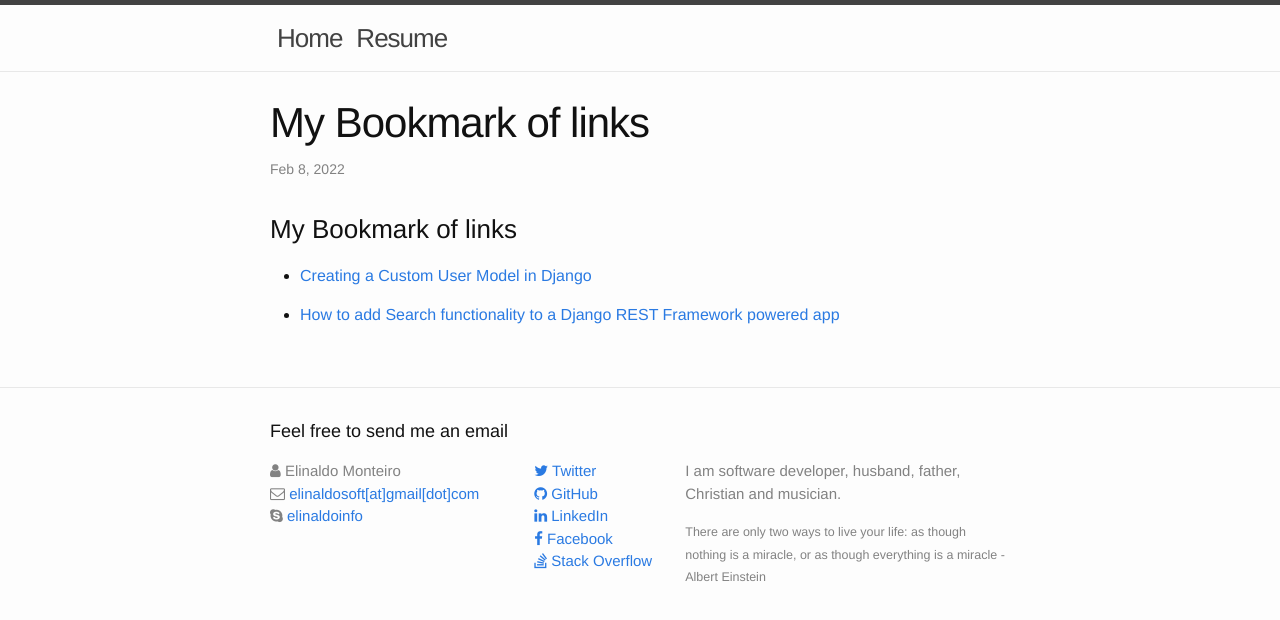
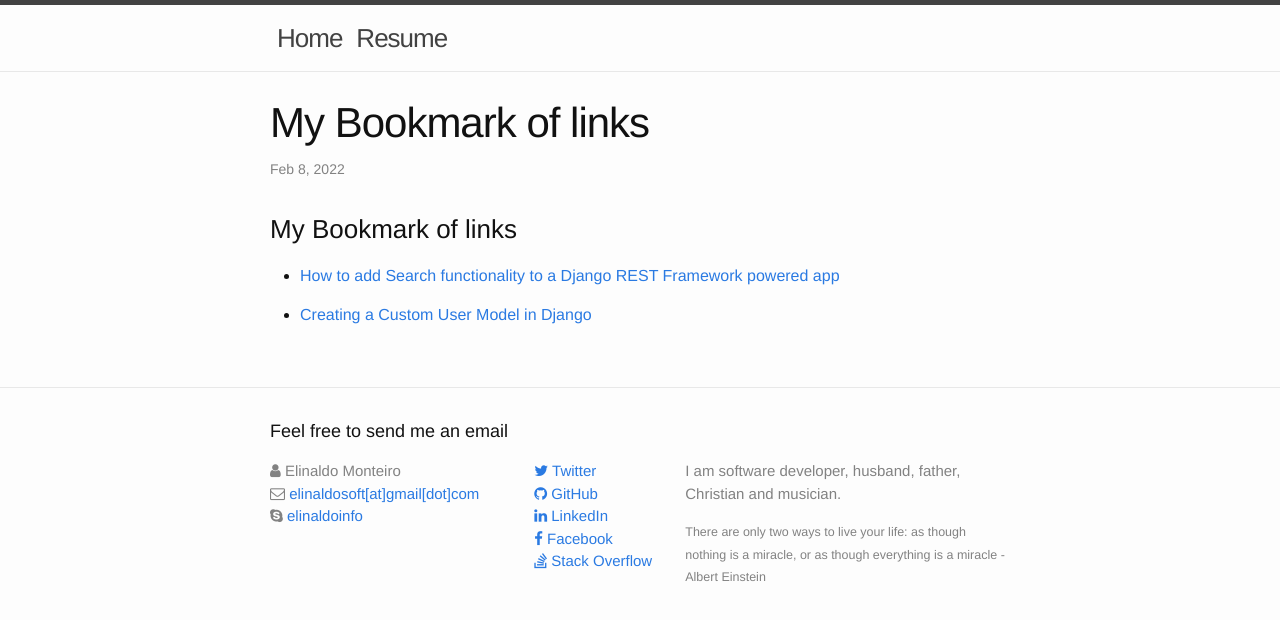
Before and after one commit to elinaldosoft/elinaldosoft.github.io, a Jekyll site: the page built from _posts/2022-02-08-bookmark.markdown, in a window 1280 px wide. Shown: the top 620 px of the page. Built offline with Jekyll 4.4.1, drawn with Linux system fonts in a browser that asks for light colours; nearby versions of some CDN libraries; comment, search, counter and statistics services are not loaded; some of the changed lines change nothing that is shown.

Commit message:
Fix: link

```diff
--- a/_posts/2022-02-08-bookmark.markdown
+++ b/_posts/2022-02-08-bookmark.markdown
@@ -7,7 +7,6 @@
 ---
 
 ### My Bookmark of links
+- [How to add Search functionality to a Django REST Framework powered app](https://medium.com/swlh/searching-in-django-rest-framework-45aad62e7782){:target="_blank"}
 
 - [Creating a Custom User Model in Django](https://testdriven.io/blog/django-custom-user-model){:target="_blank"}
-
-- [How to add Search functionality to a Django REST Framework powered app](https://medium.com/swlh/searching-in-django-rest-framework-45aad62e7782l){:target="_blank"}
```
